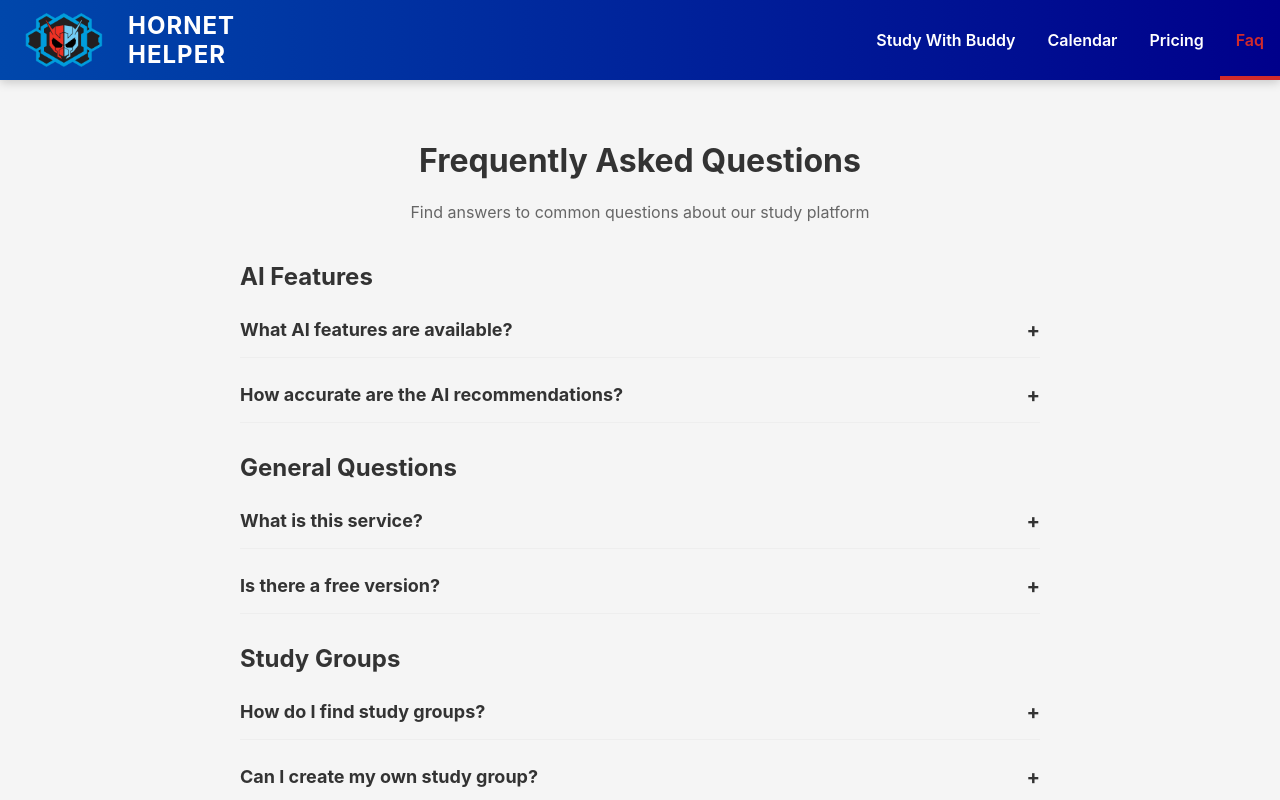
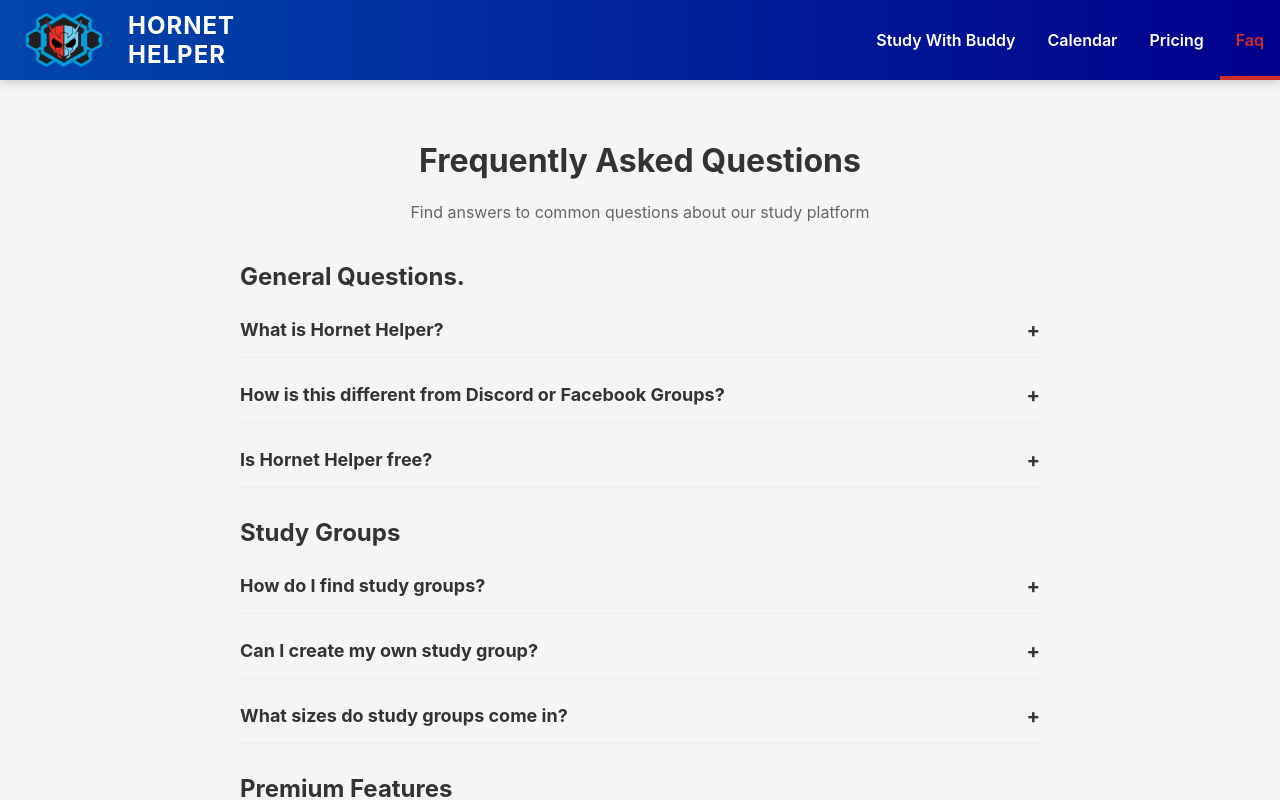
Before and after one commit to murayeeto/HornetHelper, a React (Create React App) app in the folder frontend/: page /#/faq in a window 1280 px wide. Shown: the top 800 px of the page. Built offline with nearby package versions, Linux system fonts and the light colour scheme; no server answers.

Commit message:
changed faq and pricing

```diff
--- a/frontend/src/pages/Faq.js
+++ b/frontend/src/pages/Faq.js
@@ -12,28 +12,19 @@ const faqData = {
   title: "Frequently Asked Questions",
   categories: [
     {
-      title: "AI Features",
+      title: "General Questions.",
       items: [
         {
-          question: "What AI features are available?",
-          answer: "We offer two powerful AI features: 1) An intelligent tutoring system powered by a neural chat model that can help with your studies, and 2) A smart YouTube video recommendation system that suggests educational content based on your major."
+          question: "What is Hornet Helper?",
+          answer: "Hornet Helper is an AI-powered platform that helps students form study groups, automate scheduling, and discover personalized learning resources. Unlike manual tools, Hornet Helper connects you with peers, adds study sessions to your calendar automatically, and uses machine learning to recommend the best videos and textbooks"
         },
         {
-          question: "How accurate are the AI recommendations?",
-          answer: "Our AI system uses state-of-the-art models including the IBL Tutoring Neural Chat model for personalized assistance and integrates with YouTube's API to find highly relevant educational content for your field of study."
-        }
-      ]
-    },
-    {
-      title: "General Questions",
-      items: [
-        {
-          question: "What is this service?",
-          answer: "Our platform helps students find study groups and provides AI-powered resource recommendations for premium users."
+          question: "How is this different from Discord or Facebook Groups?",
+          answer: "While Discord and Facebook are great for casual chats, Hornet Helper is designed specifically for focused learning with no manual scheduling: meetings auto-sync to your calendar when you join a group and AI-curated resources: Get recommendations tailored to your subject (e.g., STEM, languages) instead of searching endlessly."
         },
         {
-          question: "Is there a free version?",
-          answer: "Yes, you can join and create study groups for free. AI resource recommendations require a premium subscription."
+          question: "Is Hornet Helper free?",
+          answer: "Hornet Helper offers a free plan with limited features, as well as many useful extra features for our Hornet Pro users."
         }
       ]
     },
@@ -46,7 +37,7 @@ const faqData = {
         },
         {
           question: "Can I create my own study group?",
-          answer: "Absolutely! Free users can create up to 3 study groups. Premium users can create unlimited groups."
+          answer: "Absolutely! Both Free and Pro plan members can create groups to find new Study Buddies!"
         },
         {
           question: "What sizes do study groups come in?",
@@ -59,15 +50,15 @@ const faqData = {
       items: [
         {
           question: "What does premium offer?",
-          answer: "Premium includes AI-powered resource recommendations with unlimited group creation."
+          answer: "Pro users get access to tailored resource recommendation for textbooks and videos."
         },
         {
           question: "How much does premium cost?",
-          answer: "We offer monthly ($9.99) and annual ($89.99) subscription options."
+          answer: "We offer monthly ($4.99) and annual ($49.99) subscription options."
         },
         {
           question: "How does the AI resource recommendation work?",
-          answer: "Our AI analyzes your major, interests, and study patterns to provide personalized learning resources and study materials."
+          answer: "Great question!"
         }
       ]
     }
--- a/frontend/src/pages/Pricing.js
+++ b/frontend/src/pages/Pricing.js
@@ -39,6 +39,10 @@ const Pricing = () => {
       color: 'gold',
       price: billingCycle === 'monthly' ? '$9.99/month' : '$89.99/year',
       features: [
+        'Personalized study plans',
+        'Sub-tasker',
+        'Video Calls',
+        'Group white boards'
       ],
       cta: 'Coming Soon',
       disabled: true
```
